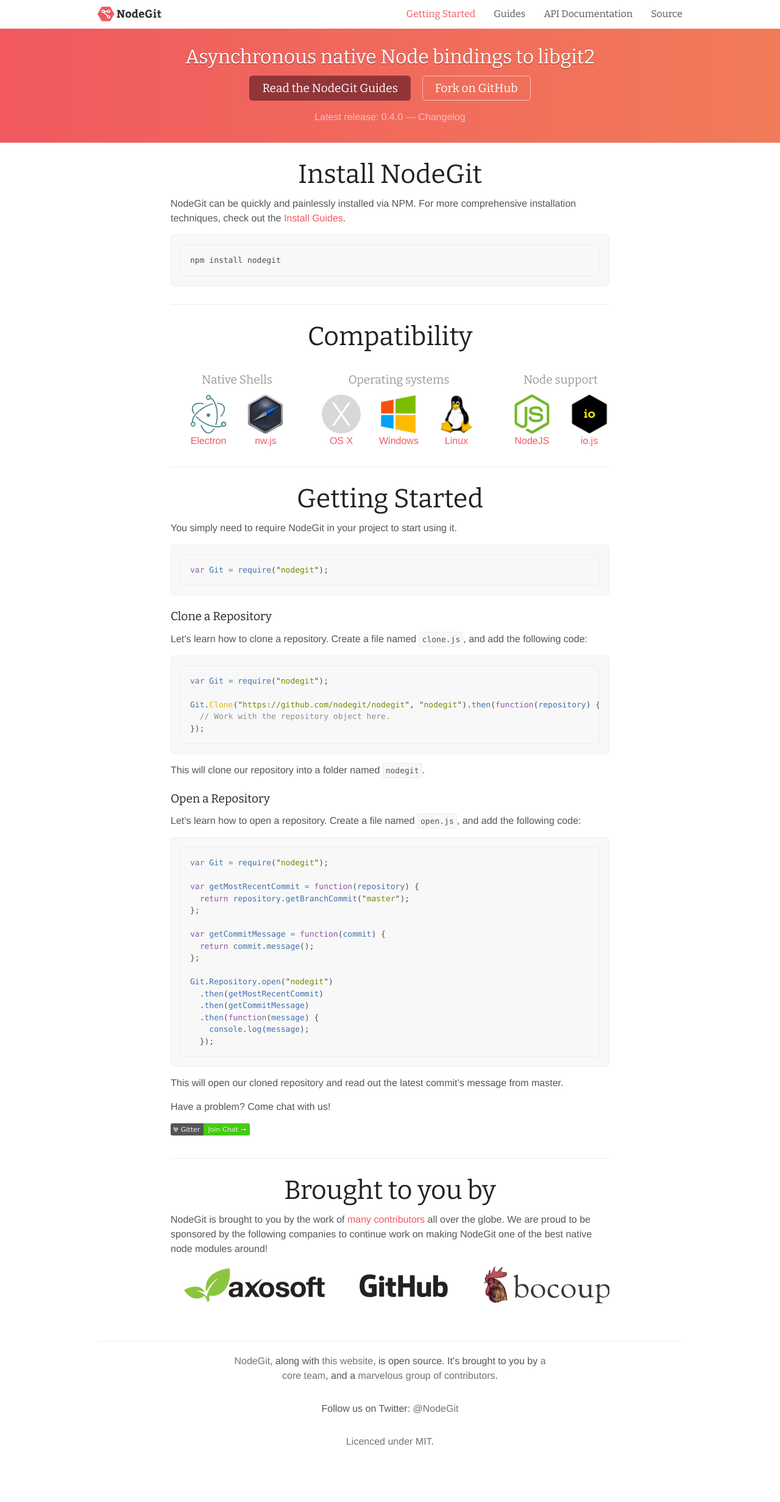
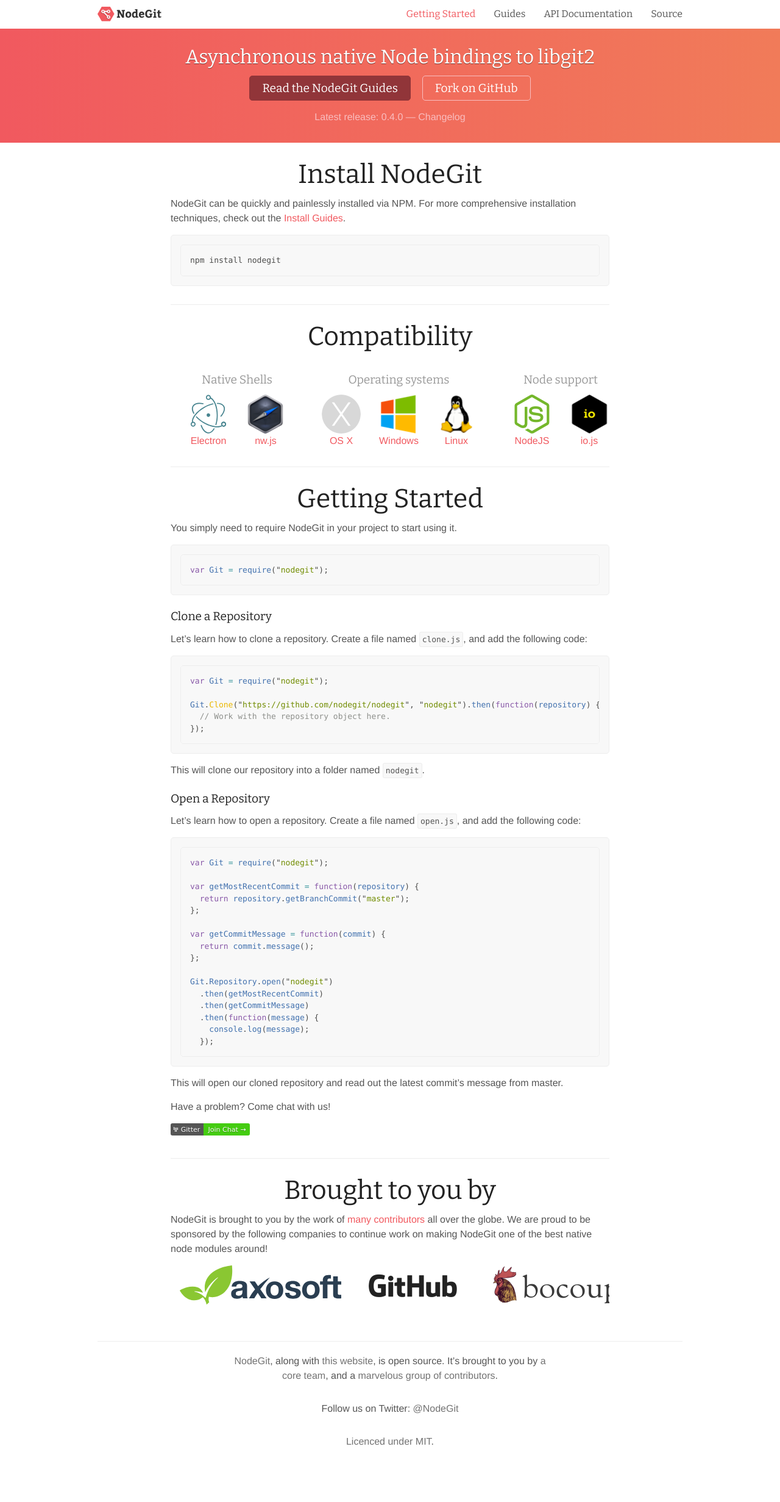
Before and after one commit to nodegit/nodegit.github.com, a Jekyll site: the page built from index.md, in a window 1280 px wide. Shown: the whole page at 61% size. Built offline with Jekyll 4.4.1, drawn with Linux system fonts in a browser that asks for light colours; nearby versions of some CDN libraries; Markdown is read by kramdown in place of the engine named in the settings; comment, search, counter and statistics services are not loaded; grey boxes are pictures that could not be loaded.

Commit message:
update Axosoft logo with new dark blue SVG version

```diff
--- a/index.md
+++ b/index.md
@@ -143,7 +143,7 @@
 <div class="columns logos">
   <div class="column">
     <a class="axosoft" target="_blank" href="https://axosoft.com">
-      <img src="/img/axosoft.png">
+      <img src="/img/axosoft.svg">
     </a>
   </div>
   <div class="column">
```
Also changed, not shown: img/axosoft.png (deleted), img/axosoft.svg (added).
